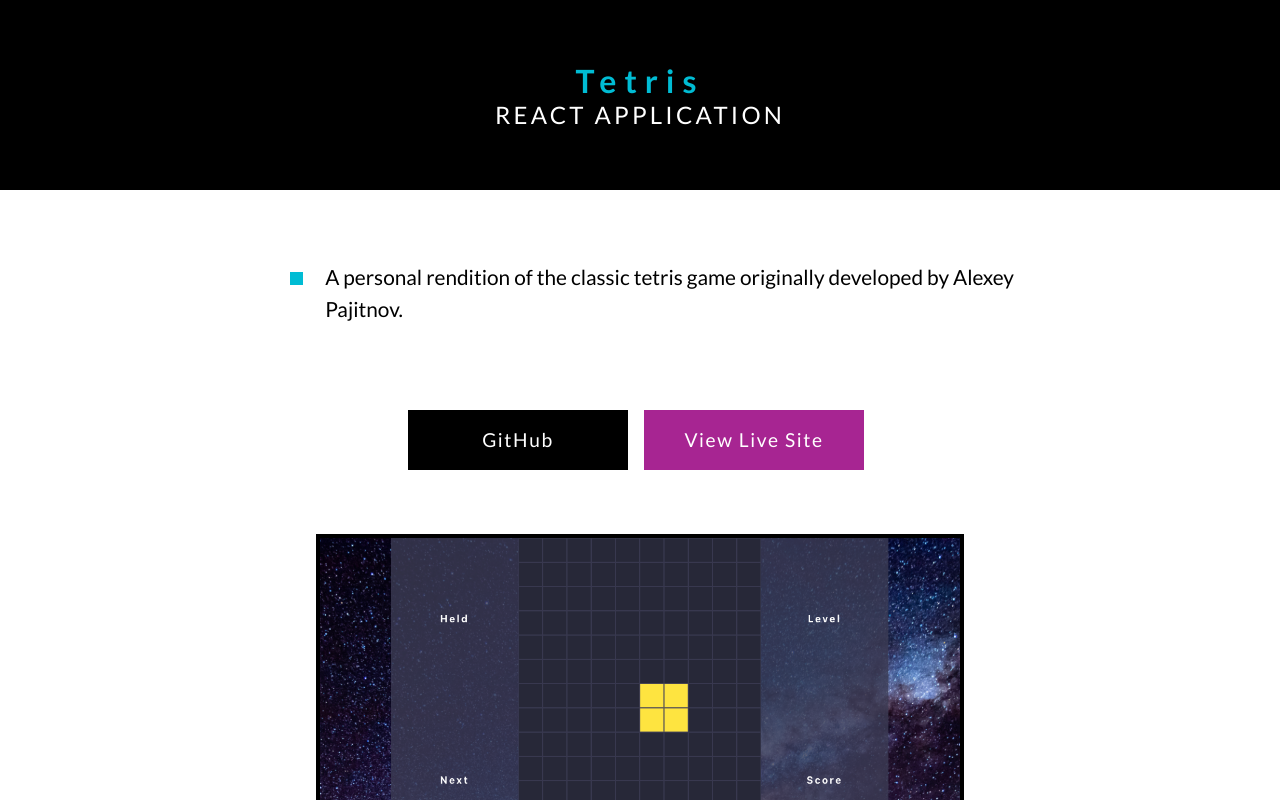
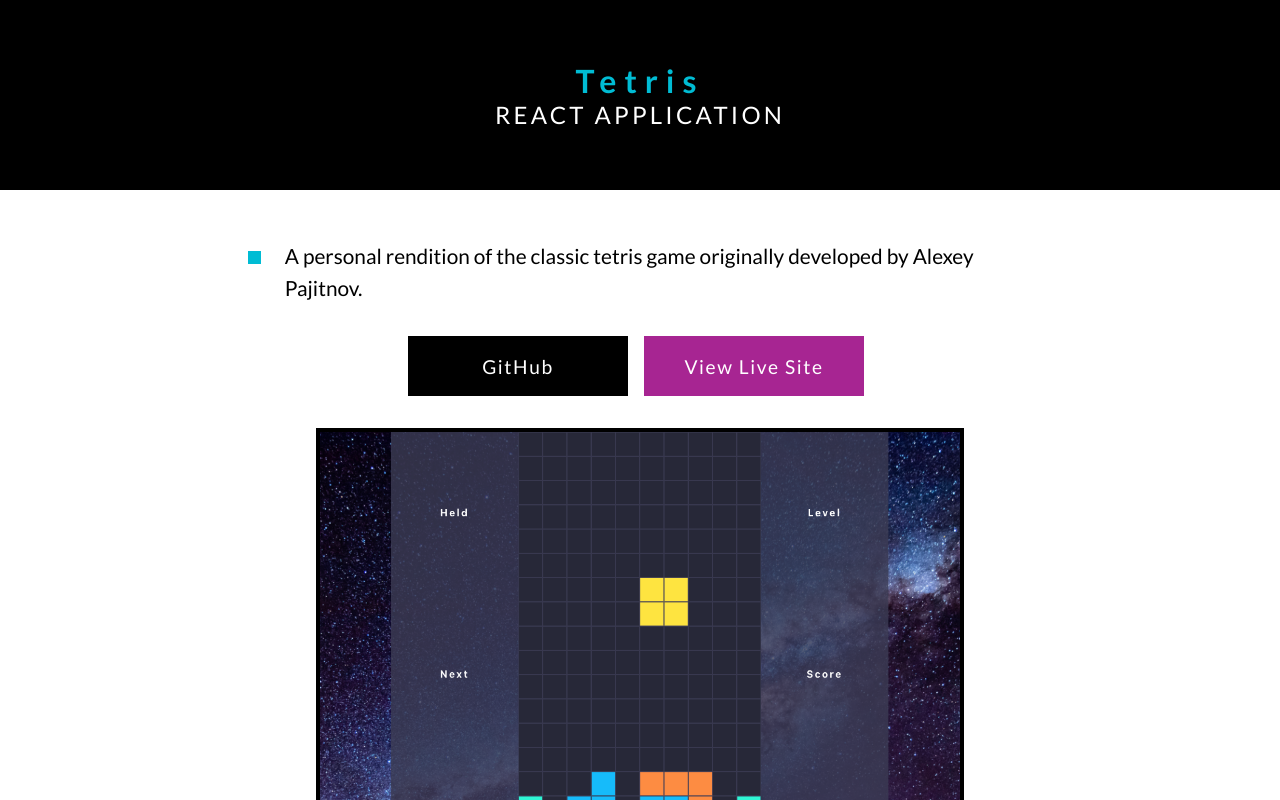
Before and after one commit to jbonilla8/react-portfolio, a React (Create React App) app: page /project/1 in a window 1280 px wide. Shown: the top 800 px of the page. Built offline with nearby package versions, Linux system fonts and the light colour scheme.

Commit message:
styling changes to bullets

```diff
--- a/src/components/ProjectPage.js
+++ b/src/components/ProjectPage.js
@@ -1,4 +1,4 @@
-import React, { useState, useEffect } from 'react';
+import React, { useState, useEffect, Fragment } from 'react';
 import { useParams } from 'react-router'
 import styled from 'styled-components';
 import { device } from '../shared/styles';
@@ -21,7 +21,7 @@
     }
 
     return (
-        <ProjectPageWrapper>
+        <Fragment>
             <Header>
                 <Title>{project.title}</Title>
                 <Description>{project.description}</Description>
@@ -63,14 +63,11 @@
                     }
                 </ProjectImage>
             </Main>
-        </ProjectPageWrapper>
+        </Fragment>
     )
 }
 
 export default ProjectPage;
-
-const ProjectPageWrapper = styled.div`
-`;
 
 const Header = styled.div`
     height: 190px;
@@ -107,43 +104,25 @@
 const Main = styled.div`
     display: grid;
     justify-content: center;
-    padding: 50px 25px;
+    padding: 50px 50px;
     row-gap: 1rem;
 
     img {
         margin-bottom: 50px;
         border: 4px solid black;
     }
-
-    @media (min-width: ${device.mobileL}) {
-        padding: 25px;
-    }
-
-    @media (min-width: ${device.tablet}) {
-        padding: 50px 100px;
-        row-gap: 3rem;
-    }
-
-    @media (min-width: ${device.tabletM}) {
-        padding: 50px 150px;
-    }
-
-    @media (min-width: ${device.laptop}) {
-        padding: 50px 200px;
-    }
-
-    @media (min-width: ${device.laptopM}) {
-        padding: 50px 250px;
-    }
 `;
 
-const Summary = styled.ul`
+const Summary = styled.div`
     font-size: 1.3rem;
     font-weight: 400;
     place-self: center;
     list-style: none;
     line-height: 2rem;
-    list-style-type: none;
+
+    @media (max-width: ${device.mobileL}) {
+        line-height: 1.6rem;
+    }
 
     @media (max-width: ${device.tabletL}) {
         font-size: 1.1rem;
@@ -174,7 +153,7 @@
     margin-bottom: 1rem;
 
     @media (max-width: ${device.mobileL}) {
-        margin-bottom: 0.5rem;
+        margin-bottom: 0.6rem;
     }
 `;
 
```
